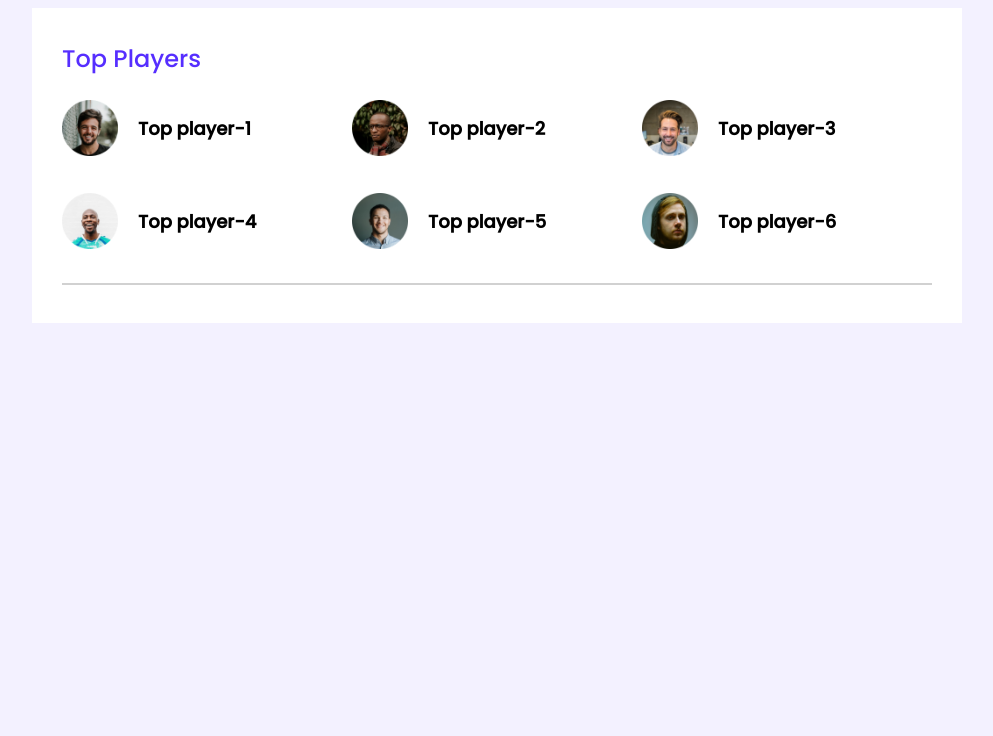
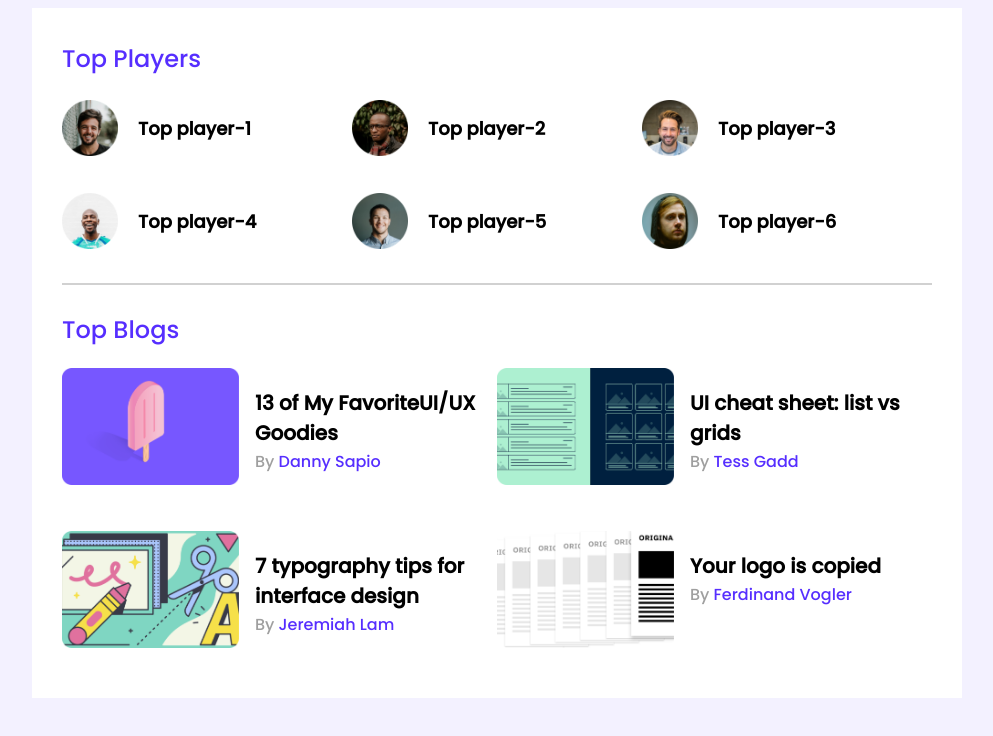
Before and after one commit to shahnewaj12008044/leader-board-css3, a plain HTML site: page index.html in a window 1280 px wide. Shown: the whole page, without its empty margins (143-1136 px from the left). Drawn offline with Linux system fonts and the light colour scheme.

Commit message:
second commit

```diff
--- a/index.html
+++ b/index.html
@@ -47,6 +47,47 @@
                 </div>
             </div>
             <hr>
+            <div class="top-blogs">
+                <h2 class="section-title">Top Blogs</h2>
+                <div class="blogs">
+                    <article class="blog">
+                            <div class="thumbnail">
+                                <img src="images/blogs/blog-1.png" alt="">
+                            </div>
+                            <div class="blog-info">
+                                <h3 class="blog-title">13 of My FavoriteUI/UX Goodies</h3>
+                                <p class="blog-author">By <a href="">Danny Sapio</a></p>
+                            </div>
+                    </article>
+                    <article class="blog">
+                            <div class="thumbnail">
+                                <img src="images/blogs/blog-2.png" alt="">
+                            </div>
+                            <div class="blog-info">
+                                <h3 class="blog-title">UI cheat sheet: list vs grids</h3>
+                                <p class="blog-author">By <a href="">Tess Gadd</a></p>
+                            </div>
+                    </article>
+                    <article class="blog">
+                            <div class="thumbnail">
+                                <img src="images/blogs/blog-3.png" alt="">
+                            </div>
+                            <div class="blog-info">
+                                <h3 class="blog-title">7 typography tips for interface design</h3>
+                                <p class="blog-author">By <a href="">Jeremiah Lam</a></p>
+                            </div>
+                    </article>
+                    <article class="blog">
+                            <div class="thumbnail">
+                                <img src="images/blogs/blog-4.png" alt="">
+                            </div>
+                            <div class="blog-info">
+                                <h3 class="blog-title">Your logo is copied</h3>
+                                <p class="blog-author">By <a href="">Ferdinand Vogler</a></p>
+                            </div>
+                    </article>
+                </div>
+            </div>
         </section>
     </main>
 </body>
--- a/styles/leader-board.css
+++ b/styles/leader-board.css
@@ -17,8 +17,9 @@
 }
 hr{
     border: 1px solid #D1D1D1;
+    margin-bottom: 27px;
 }
-/* top player style */
+/* -------------top player style---------------- */
 .top-players{
     margin-bottom: 30px;
 }
@@ -48,3 +49,37 @@
     margin-left:16px;
     font-size:18px;
 }
+/* ----------------Top blog styles------------------- */
+.blogs{
+    display:grid;
+    grid-template-columns: repeat(2,1fr);
+    row-gap: 26px;
+}
+.blog{
+    display:flex;
+
+}
+.blog .thumbnail img{
+    width: 177px;
+    height: 117px;
+}
+.blog-info{
+    margin-left:16px;
+
+}
+.blog-title{
+    font-size:20px;
+    margin-bottom: 1px;
+}
+.blog-author{
+    color:#9F9F9F;
+    font-size:16px;
+    position:relative;
+    bottom:15px;
+}
+.blog-author a{
+    text-decoration: none;
+    font-size:16px;
+    color:#562EFF;
+
+}
```
